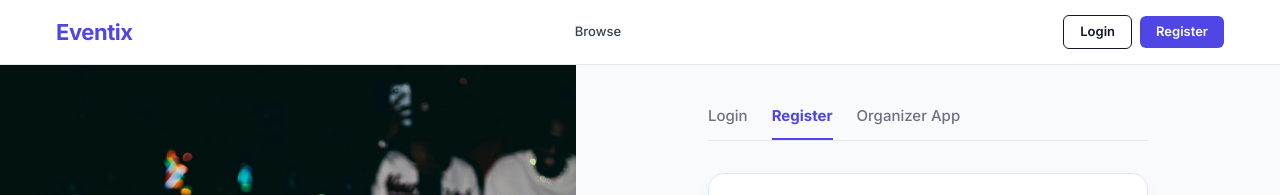
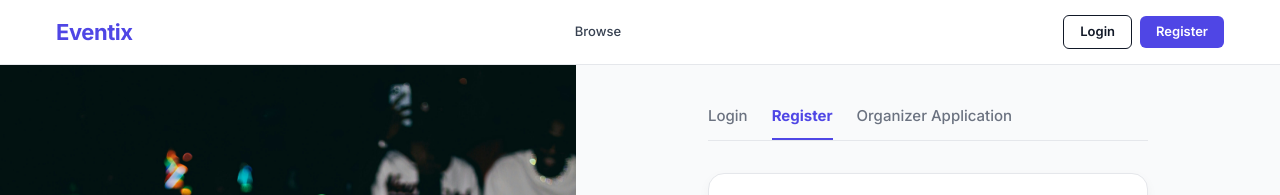
Before and after one commit to abdahmed22/EventTicketingPlatform, an Angular app in the folder client/: page /register in a window 1280 px wide. Shown: the top 195 px of the page. Built offline with nearby package versions, Linux system fonts and the light colour scheme.

Commit message:
fix: register page

```diff
--- a/client/src/app/components/auth/register/register.component.html
+++ b/client/src/app/components/auth/register/register.component.html
@@ -18,7 +18,7 @@
     <div class="auth-tabs">
       <a routerLink="/login" class="auth-tab">Login</a>
       <a routerLink="/register" class="auth-tab active">Register</a>
-      <a routerLink="/register/organizer" class="auth-tab">Organizer App</a>
+      <a routerLink="/register/organizer" class="auth-tab">Organizer Application</a>
     </div>
 
     <div class="auth-card">
```
